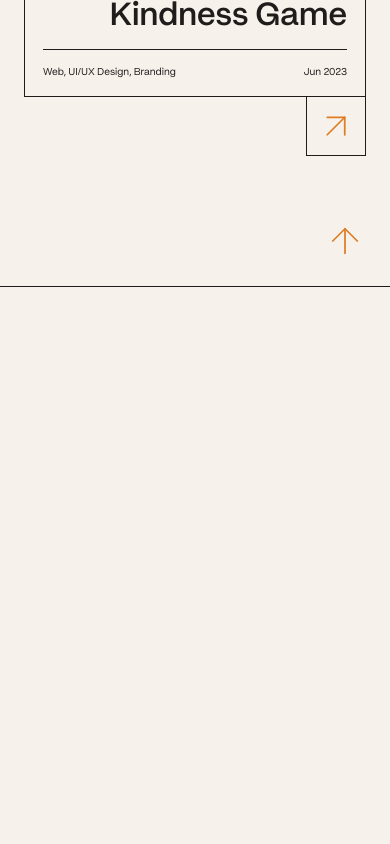
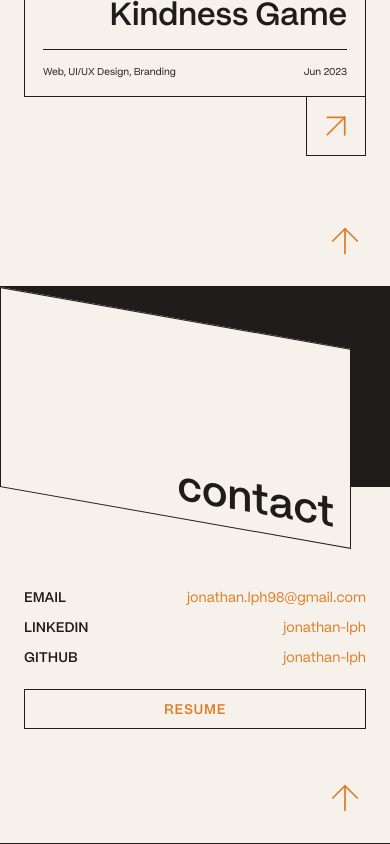
Before and after one commit to jonathan-lph/portfolio, a React (Vite) app: page / in a window 390 px wide. Shown: the part 4621-5465 px from the top of the page. Before the commit the page ends 4908 px from the top, so only its background shows below. Built offline with nearby package versions, Linux system fonts and the light colour scheme.

Commit message:
feat: add Contact section
Mirror the About layout with columns reversed: the "contact" SectionLabel
illustration on the left and the contact details (ContactList + ResumeButton)
on the right, stacking on mobile.

```diff
--- a/src/App.tsx
+++ b/src/App.tsx
@@ -1,6 +1,7 @@
 import Header from './sections/Header/Header'
 import About from './sections/About/About'
 import Projects from './sections/Projects/Projects'
+import Contact from './sections/Contact/Contact'
 
 function App() {
   return (
@@ -8,6 +9,7 @@ function App() {
       <Header />
       <About />
       <Projects />
+      <Contact />
     </>
   )
 }
--- /dev/null
+++ b/src/sections/Contact/Contact.module.css
@@ -0,0 +1,49 @@
+.row {
+  display: flex;
+  align-items: flex-start;
+  justify-content: space-between;
+  gap: 2.625rem;
+}
+
+.illustration {
+  width: 50%;
+}
+
+.details {
+  width: 50%;
+  max-width: calc(403px + 2.625rem * 2);
+  margin-top: 300px;
+  padding: 2.625rem;
+  display: flex;
+  flex-direction: column;
+  gap: 2.5rem;
+}
+
+.end {
+  display: flex;
+  justify-content: flex-end;
+  padding: 2.625rem;
+}
+
+@media (max-width: 767px) {
+  .row {
+    flex-direction: column;
+    gap: 20vw; /* clears the SectionLabel card's skewY overshoot on mobile */
+  }
+
+  .illustration {
+    width: 100%;
+  }
+
+  .details {
+    width: 100%;
+    max-width: none;
+    margin-top: 0;
+    padding: 1.5rem;
+    gap: 1.5rem;
+  }
+
+  .end {
+    padding: 1.5rem;
+  }
+}
--- /dev/null
+++ b/src/sections/Contact/Contact.tsx
@@ -0,0 +1,29 @@
+import BackToTop from '../../components/BackToTop/BackToTop'
+import ContactList from '../../components/ContactList/ContactList'
+import Container from '../../components/Container/Container'
+import Divider from '../../components/Divider/Divider'
+import ResumeButton from '../../components/ResumeButton/ResumeButton'
+import SectionLabel from '../../components/SectionLabel/SectionLabel'
+import styles from './Contact.module.css'
+
+function Contact() {
+  return (
+    <section id="contact" className={styles.contact}>
+      <Container className={styles.row}>
+        <div className={styles.illustration}>
+          <SectionLabel label="contact" />
+        </div>
+        <div className={styles.details}>
+          <ContactList />
+          <ResumeButton />
+        </div>
+      </Container>
+      <Container className={styles.end}>
+        <BackToTop />
+      </Container>
+      <Divider />
+    </section>
+  )
+}
+
+export default Contact
```
